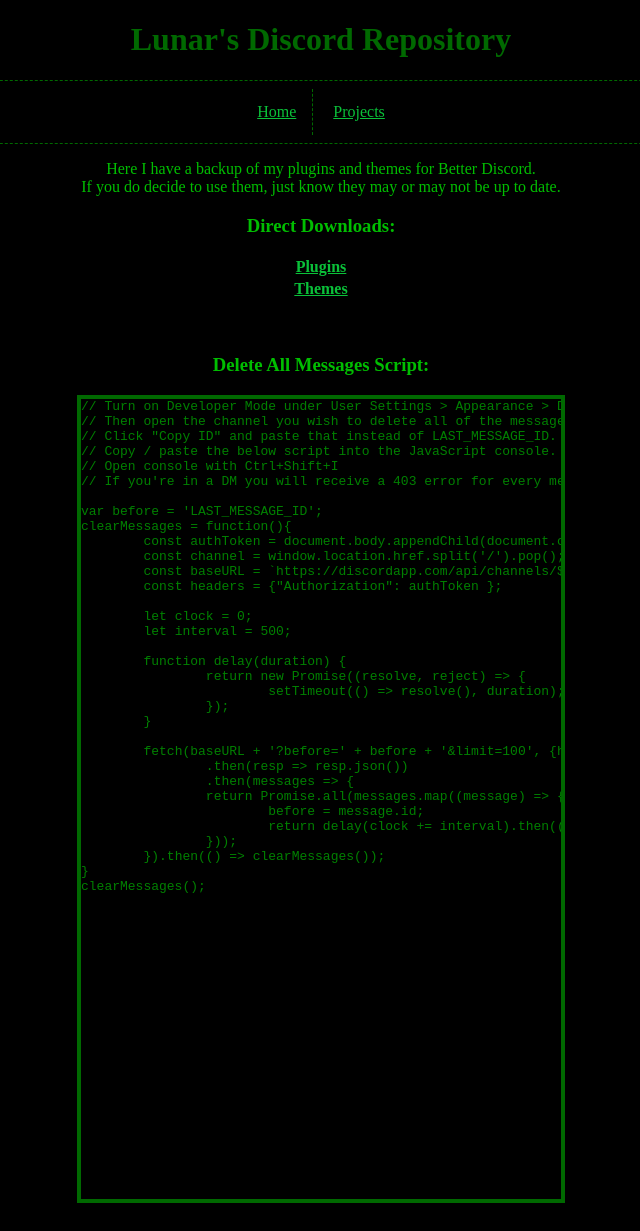
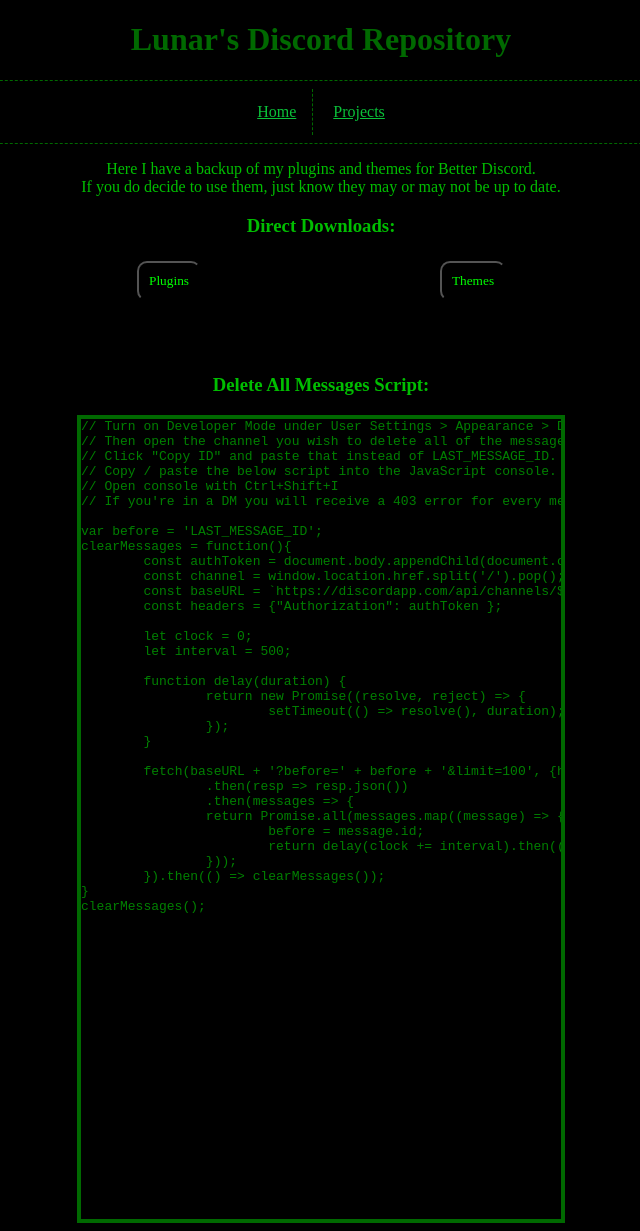
Before and after one commit to LunarTiger/Discord, a Jekyll site: the page built from index.md, in a window 1280 px wide. Shown: the whole page, without its empty margins (319-959 px from the left). Built offline with Jekyll 4.4.1, drawn with Linux system fonts in a browser that asks for light colours; some web fonts are replaced; our own code applies the rules of GitHub Pages for plain Markdown files.

Commit message:
Update index.md

```diff
--- a/index.md
+++ b/index.md
@@ -1,14 +1,11 @@
 <p>Here I have a backup of my plugins and themes for Better Discord.<br>If you do decide to use them, just know they may or may not be up to date.</p>
 <h3 id='folders'>Direct Downloads:</h3>
-<table>
-	<tr>
-		<th id='plugins'><a href='plugins.7z'>Plugins</a></th>
-	</tr>
-	<tr>
-		<th id='themes'><a href='themes.7z'>Themes</a></th>
-	</tr>
-</table>
-<br>
+<div id='plugins' style="line-height:50px;max-width:50%;height:100px;width:300px;border: 0;margin: auto;display: inline-block;">
+	<a href='plugins.7z' style="text-decoration: none;"><button>Plugins</button></a>
+</div>
+<div id='themes' style="line-height:50px;max-width:50%;height:100px;width:300px;border: 0;margin: auto;display: inline-block;">
+	<a href='plugins.7z' style="text-decoration: none;"><button>Themes</button></a>
+</div>
 <h3 id='files'>Delete All Messages Script:</h3>
 <pre id="delete-all-messages" style="text-align:left; background:transparent; color: green;max-width:100%;max-height:95%;height:800px;width:480px;border: 4px solid #006900;margin: auto;"></pre>
 <script>
```
